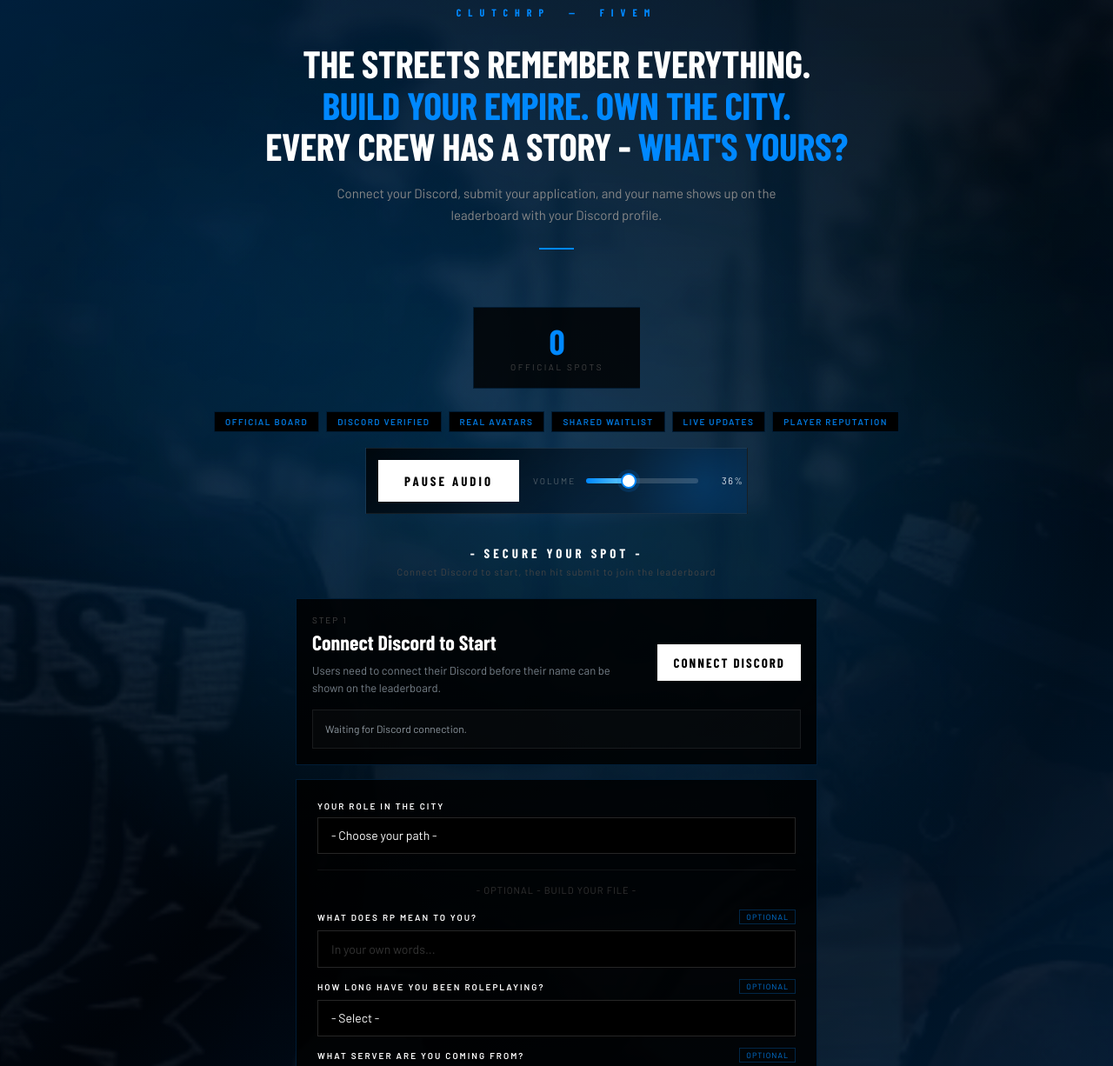
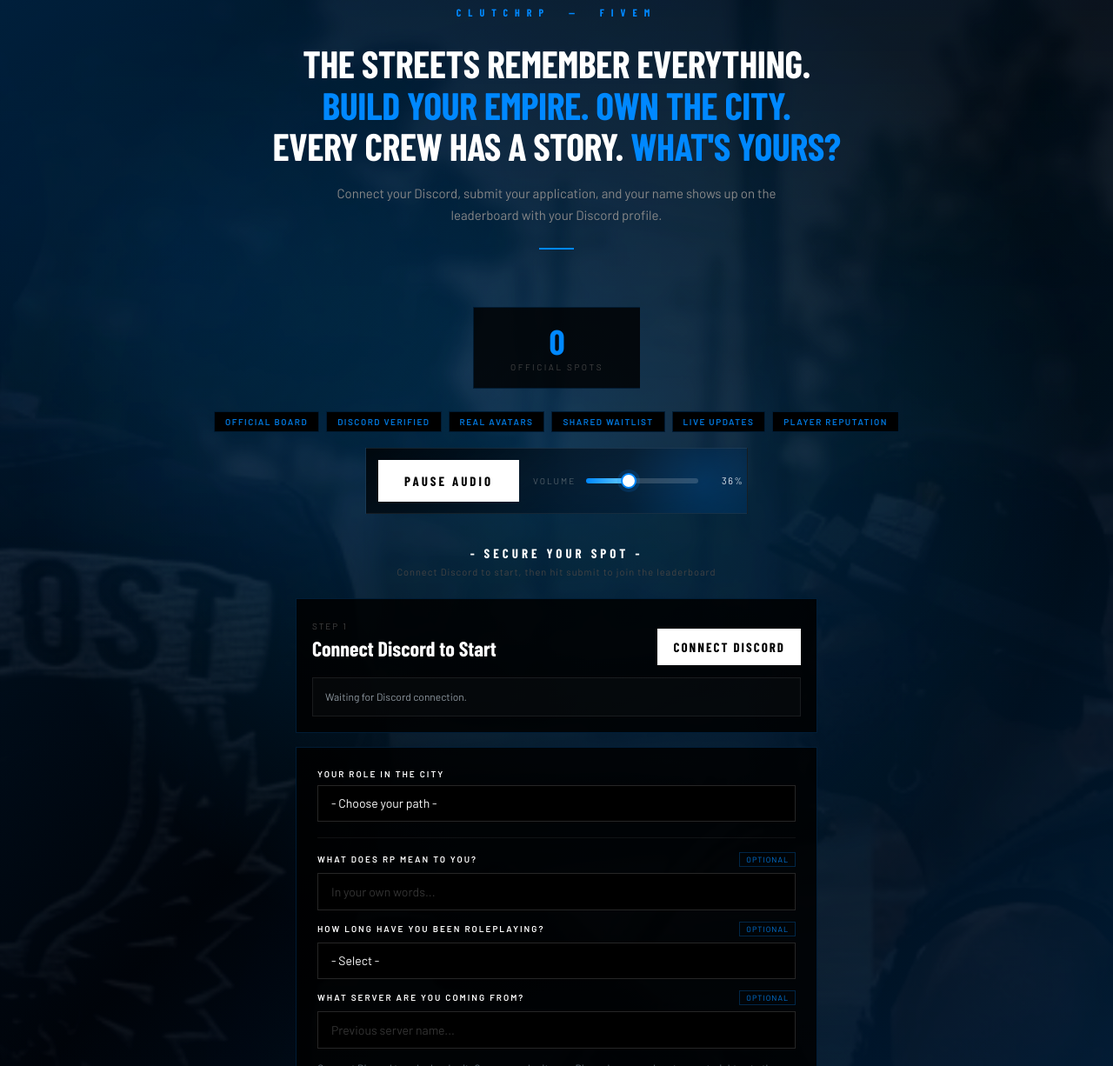
Before and after one commit to ClutchRP/ClutchRP.github.io, a plain HTML site: page index.html in a window 1280 px wide. Shown: the part 61-1287 px from the top of the page at 87% size. Drawn offline with nearby package versions, Linux system fonts and the light colour scheme; a script that the page names is missing; a web font is replaced by a local one.

Commit message:
Tighten waitlist copy and background framing

```diff
--- a/index.html
+++ b/index.html
@@ -28,7 +28,7 @@
   .crp-gallery{position:absolute;inset:0;z-index:0;overflow:hidden}
   .crp-gallery::before{content:'';position:absolute;inset:0;background:linear-gradient(180deg,rgba(0,10,22,.6) 0%,rgba(0,8,20,.36) 28%,rgba(0,6,16,.68) 100%);z-index:2}
   .crp-gallery::after{content:'';position:absolute;inset:0;background:radial-gradient(circle at 50% 35%,rgba(0,150,255,.24),transparent 48%),linear-gradient(135deg,rgba(0,136,255,.18),rgba(0,0,0,.08) 45%,rgba(0,136,255,.22));mix-blend-mode:screen;z-index:3}
-  .crp-gallery-slide{position:absolute;inset:-3%;background-position:center;background-size:cover;background-repeat:no-repeat;opacity:0;transform:scale(1.06);filter:saturate(.82) brightness(.5) contrast(1.04);animation:crpGalleryFade 36s linear infinite}
+  .crp-gallery-slide{position:absolute;inset:-1%;background-position:center;background-size:cover;background-repeat:no-repeat;opacity:0;transform:scale(1.02);filter:saturate(.82) brightness(.5) contrast(1.04);animation:crpGalleryFade 36s linear infinite}
   .crp-gallery-slide:nth-child(1){animation-delay:0s}
   .crp-gallery-slide:nth-child(2){animation-delay:6s}
   .crp-gallery-slide:nth-child(3){animation-delay:12s}
@@ -250,7 +250,7 @@
       <div class="crp-headline">
         The streets remember everything.<br>
         <span>Build your empire. Own the city.</span><br>
-        Every crew has a story - <span>what's yours?</span>
+        Every crew has a story. <span>What's yours?</span>
       </div>
       <div class="crp-sub">Connect your Discord, submit your application, and your name shows up on the leaderboard with your Discord profile.</div>
       <div class="crp-line"></div>
@@ -304,7 +304,6 @@
           <div>
             <div class="crp-auth-label">Step 1</div>
             <div class="crp-auth-title">Connect Discord to Start</div>
-            <div class="crp-auth-copy">Users need to connect their Discord before their name can be shown on the leaderboard.</div>
           </div>
           <div class="crp-auth-actions">
             <button class="crp-btn crp-btn-inline" id="connectBtn" type="button">Connect Discord</button>
@@ -336,8 +335,6 @@
           </div>
 
           <hr class="crp-divider">
-          <div class="crp-opt-note">- Optional - build your file -</div>
-
           <div class="crp-field">
             <div class="crp-label-opt">
               <span>What does RP mean to you?</span>
@@ -396,7 +393,6 @@
     <div class="crp-list-wrap">
       <div class="crp-list-head">
         <div class="crp-list-title">ClutchRP Leaderboard</div>
-        <div class="crp-list-sub">Discord-connected applications only. That helps block spam and fake accounts.</div>
       </div>
       <div class="crp-list-empty" id="waitlistEmpty">No applications on the leaderboard yet.</div>
       <div class="crp-list" id="waitlistList"></div>
```
